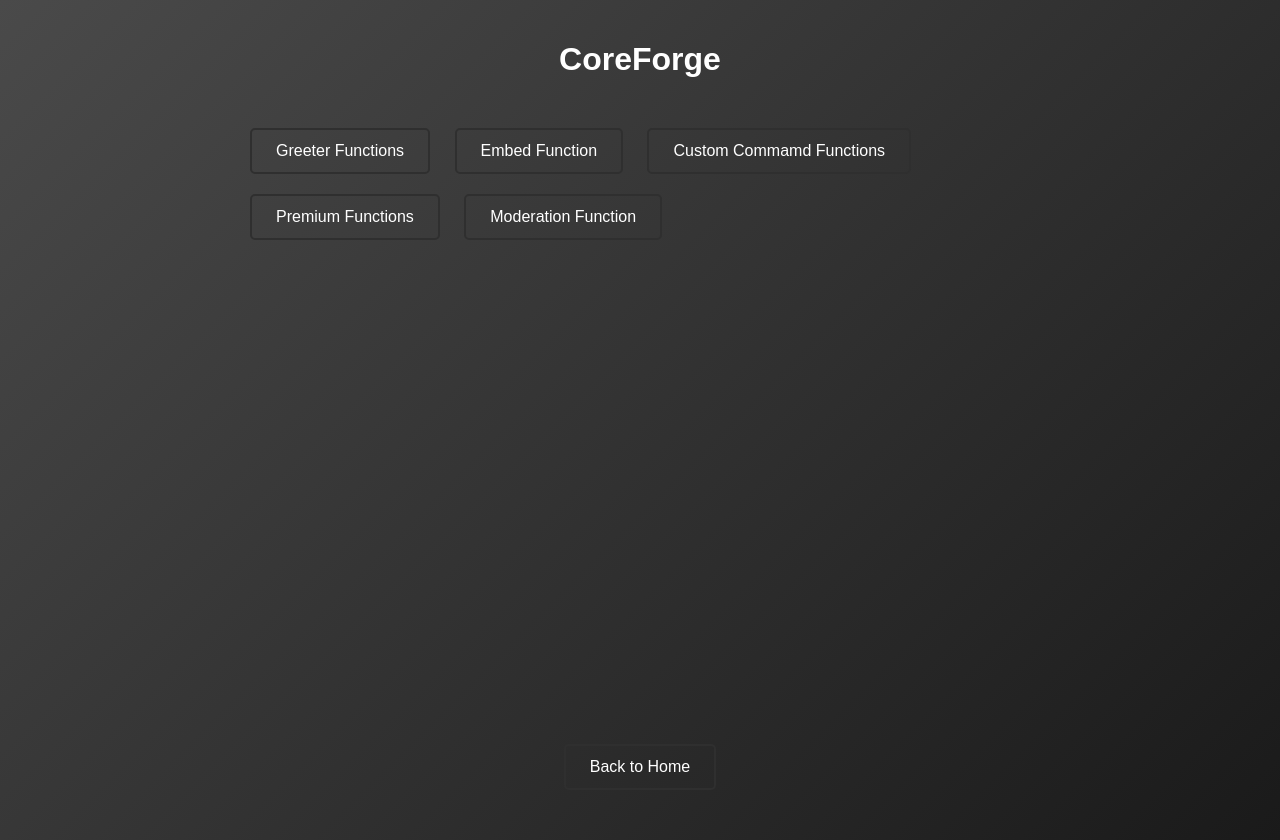
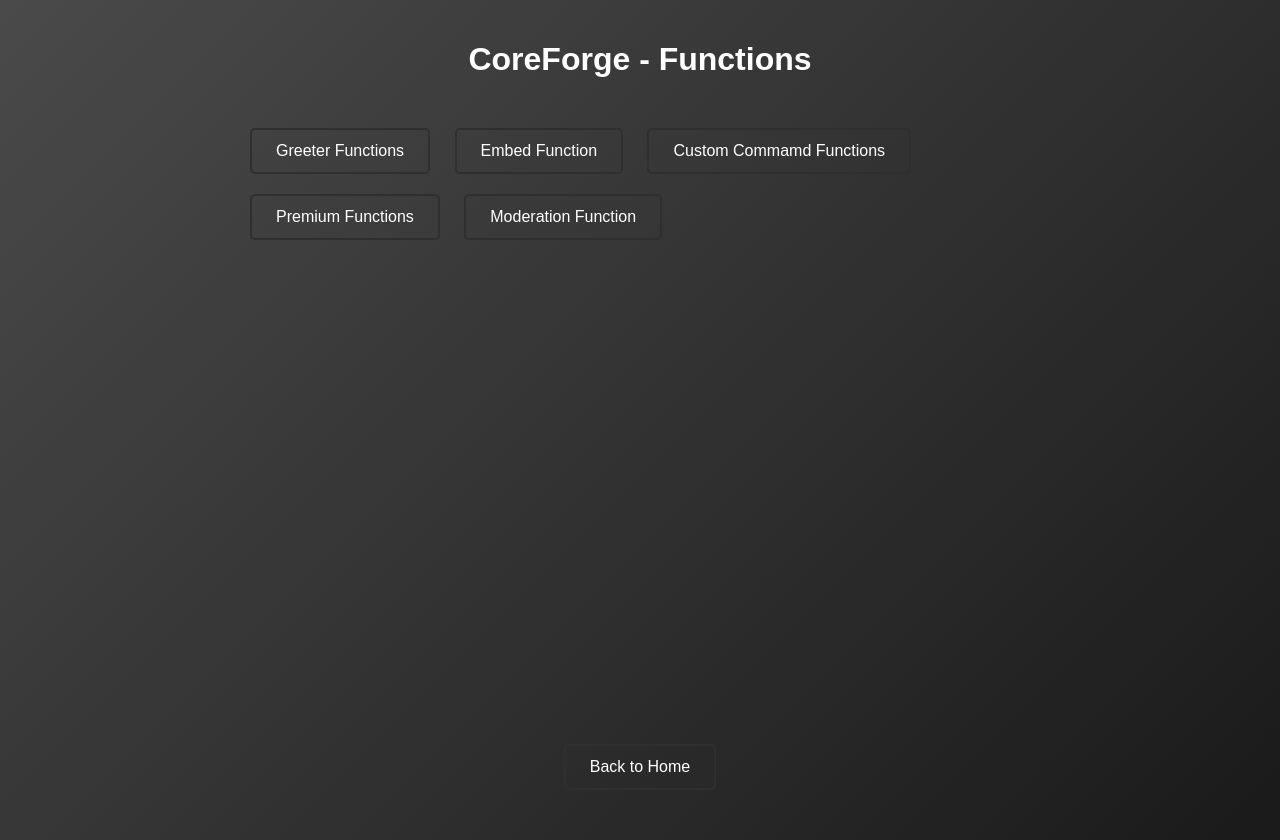
Before and after one commit to NOT-ZCX/CoreForge, a plain HTML site: page functions.html in a window 1280 px wide. Drawn offline with Linux system fonts and the light colour scheme.

Commit message:
Update functions.html

```diff
--- a/functions.html
+++ b/functions.html
@@ -7,7 +7,7 @@
   <link rel="stylesheet" href="styles.css" />
 </head>
 <body>
-  <h1>CoreForge</h1>
+  <h1>CoreForge - Functions</h1>
   <div class="container">
     <button onclick="location.href='functions_greeter.html'">Greeter Functions</button>
     <button onclick="location.href='functions_embed.html'">Embed Function</button>
```
